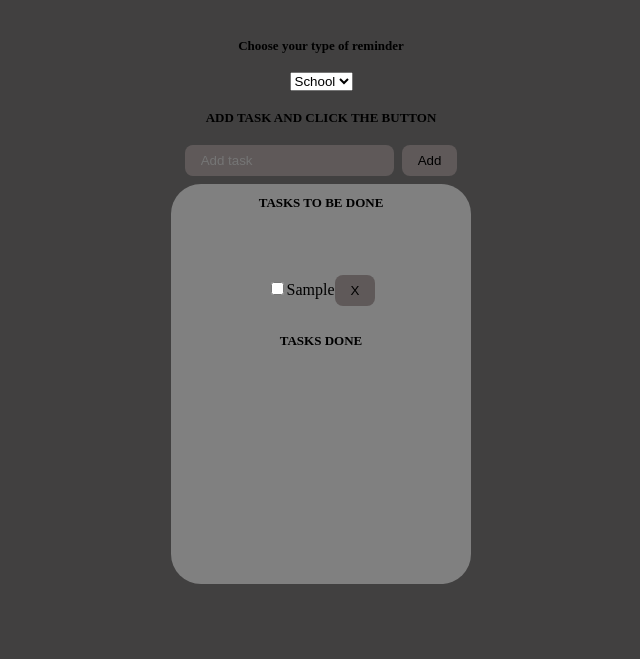
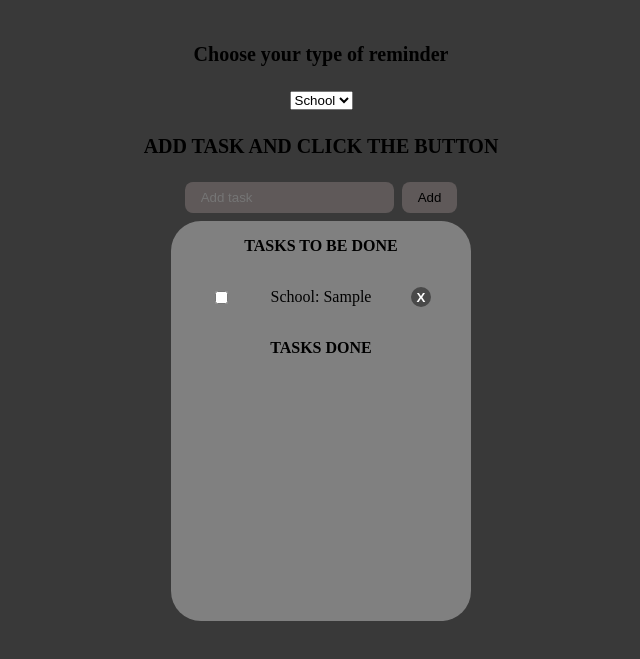
Before and after one commit to Fridalindbjerg/todo, a plain HTML site: page index.html in a window 1280 px wide. Both pictures are taken after typing "Sample" into the empty fields and a click on the button "Add". Shown: the part 69-728 px from the top of the page, without its empty margins (319-959 px from the left). Drawn offline with Linux system fonts and the light colour scheme.

Commit message:
Sorting - dropdown menu

```diff
--- a/css.css
+++ b/css.css
@@ -3,7 +3,7 @@ body {
   flex-direction: column;
   align-items: center; /* centrerer dem vandret */
   min-height: 100vh; /* så de kan sprede sig over hele højden */
-  background-color: rgb(65, 64, 64);
+  background-color: rgb(57, 57, 57);
   gap: 0.5rem;
 }
 
@@ -34,11 +34,29 @@ button {
   border-radius: 8px;
 }
 
-H2 {
-  font-size: small;
+.delete-btn {
+   background: rgb(73, 73, 73);
+  color: white;
+  font-weight: bold;
+  border-radius: 50%;   /* rund knap */
+  width: 20px;
+  height: 20px;
+  padding: 0;
+}
+
+h2 {
+  font-size: 20px;
+}
+
+h3 {
+  font-size: 16px;
 }
 
 li {
   list-style: none;
   padding-right: 40px;
+   display: flex;
+  align-items: center;
+  gap: 0.5rem;       /* mellemrum mellem elementerne */
+  justify-content: space-between;
 }
--- a/index.html
+++ b/index.html
@@ -21,8 +21,8 @@
       <button type="submit">Add</button>
     </div>
     <div class="mainPart">
-      <h2>TASKS TO BE DONE</h2>
-      <h3 id="type"></h3>
+      <h3>TASKS TO BE DONE</h2>
+      <!-- <h3 id="type"></h3> -->
       <ul id="todoList">
         <!-- <li>
           <input type="checkbox" id="toggle" />
@@ -31,7 +31,7 @@
         <!-- <li>købe ind</li> -->
         <!-- <li></li> -->
       </ul>
-      <h2>TASKS DONE</h2>
+      <h3>TASKS DONE</h3>
       <ul id="todoDone"></ul>
     </div>
   </body>
--- a/scrpt.js
+++ b/scrpt.js
@@ -3,45 +3,41 @@ const button = document.querySelector("button");
 const todoList = document.querySelector("#todoList");
 
 button.addEventListener("click", addTask);
+
+// **********************************************************************
+// Fjernet nedenstående - udskiftet med label-type længere nede
+
 // document.querySelector("#dropDown").addEventListener("change", (event) => {
 //   console.log(event.target.value);
+
 //   if (event.target.value === "Work") {
-//     document.querySelector("#type").textContent = work;
+//     console.log("WORK!");
+//     document.querySelector("h3").textContent = event.target.value; // eller "Work"
 //     console.log("true");
-//     // const headLine = document.createElement("h3");
-//     // headLine.textContent = event.target.value;
 //   }
 // });
-
-document.querySelector("#dropDown").addEventListener("change", (event) => {
-  console.log(event.target.value);
-
-  if (event.target.value === "Work") {
-    console.log("WORK!");
-    document.querySelector("h3").textContent = event.target.value; // eller "Work"
-    console.log("true");
-  }
-});
+// *****************************************************************************
 
 const tasks = []; // array til alle tasks
 
 function addTask() {
   const text = input.value;
+
+  // Ligesom i dit change event, kan vi hente værdien direkte, når vi opretter en task:
+  const type = document.querySelector("#dropDown").value; // henter valgt type
+
   if (text === "") return;
 
-  // opret et objekt for task
+  // Udvider task-objekt, så det indeholder type:
   const task = {
     text: text,
     done: false,
-    id: Date.now(), // unik id, fx baseret på tidspunkt
-    // type: input.value
+    id: Date.now(),
+    type: type, // Her
   };
 
-  console.log(task);
-
-  tasks.push(task); // tilføj til array
-
-  renderTasks(); // opdater listen i DOM
+  tasks.push(task);
+  renderTasks();
   input.value = "";
 }
 
@@ -57,7 +53,8 @@ function renderTasks() {
 
     const deleteBtn = document.createElement("button");
     deleteBtn.textContent = "X";
-    deleteBtn.addEventListener("click", deleteTask);
+    deleteBtn.classList.add("delete-btn"); // <-- giver en klasse til styling
+    deleteBtn.addEventListener("click", () => deleteTask(task.id));
 
     checkbox.addEventListener("change", () => {
       task.done = checkbox.checked; // opdater objektet
@@ -65,8 +62,16 @@ function renderTasks() {
       renderTasks(); // genrender listen
     });
 
+    // ****************** Lavet denne ændring ************************
+
+    // Bygger label, og tilføjer task.type foran teksten:
     const label = document.createElement("label");
-    label.textContent = task.text;
+    label.textContent = `${task.type}: ${task.text}`;
+
+    //     const label = document.createElement("label");
+    //     label.textContent = task.text;
+
+    // ***************************************************************
 
     li.appendChild(checkbox);
     li.appendChild(label);
@@ -82,13 +87,23 @@ function renderTasks() {
 
 function deleteTask() {
   console.log("deleteBtn is clicked");
-  if (confirm("Press ok to delete your task")) {
+  if (confirm("You are about to delete this task! Press OK to delete task.")) {
     tasks.splice(0, 1); // slet tasken
     renderTasks(); // opdater DOM
   } else {
     console.log("User canceled their action");
   }
 }
+
+// document.querySelector("#dropDown").addEventListener("change", (event) => {
+//   console.log(event.target.value);
+//   if (event.target.value === "Work") {
+//     document.querySelector("#type").textContent = work;
+//     console.log("true");
+//     // const headLine = document.createElement("h3");
+//     // headLine.textContent = event.target.value;
+//   }
+// });
 
 // function addTask() {
 //   const text = input.value;
```
